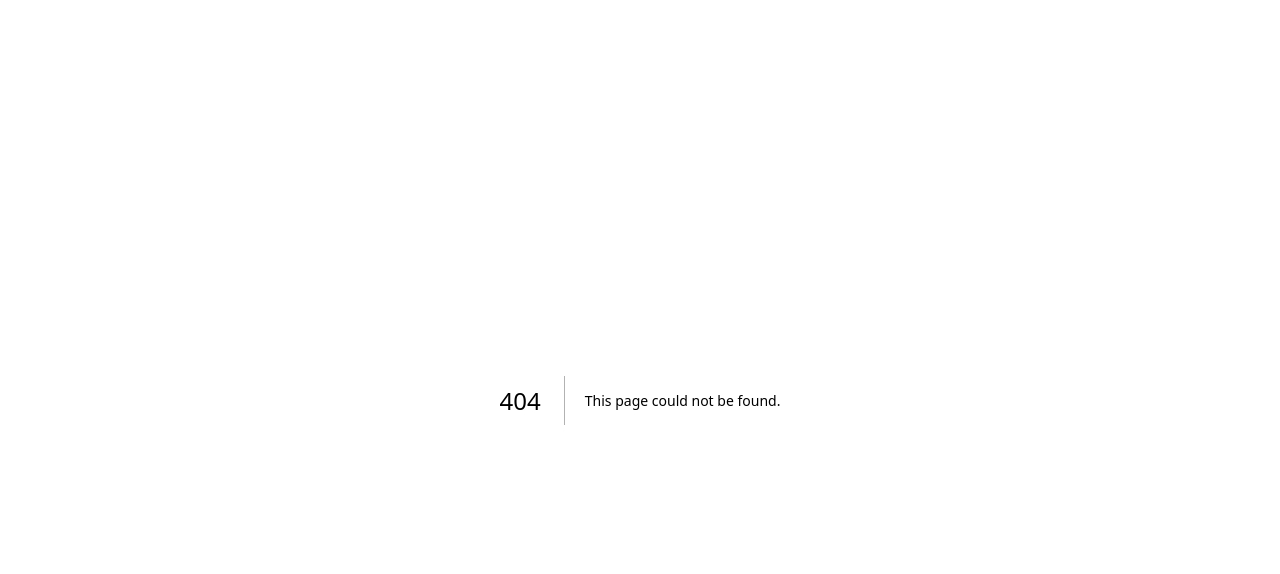
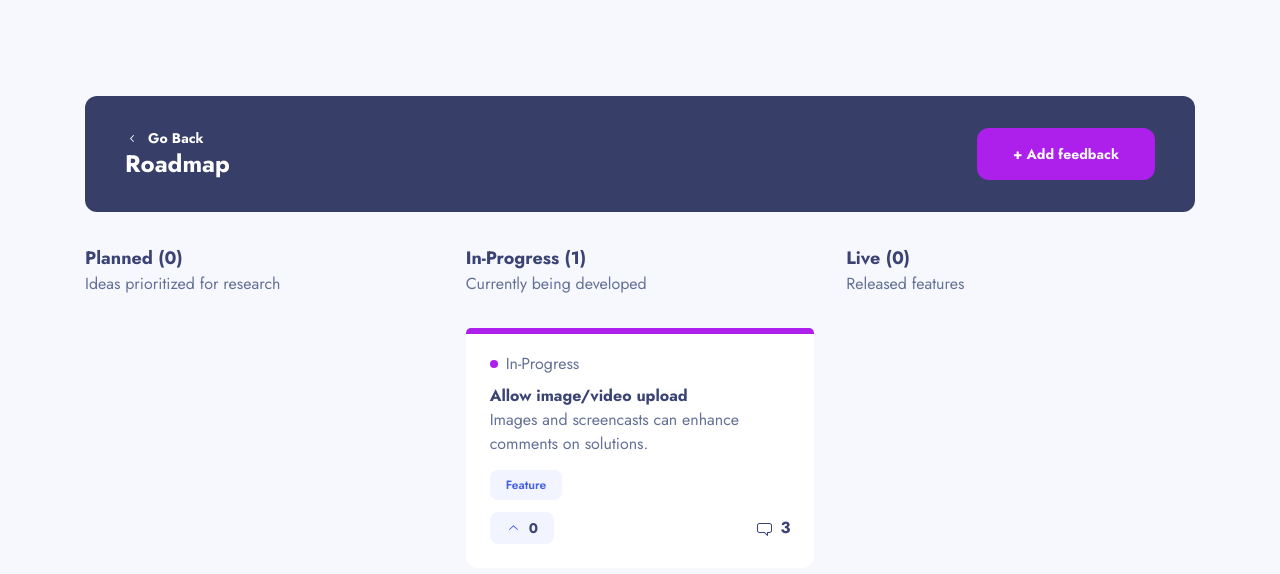
Before and after one commit to AlbaOngaro/product-feedback, a Next.js app: page /roadmap in a window 1280 px wide. Before the commit this address had no page. Shown: the top 574 px of the page. Built offline with nearby package versions, Linux system fonts and the light colour scheme.

Commit message:
feat: added roadmap page

```diff
--- a/src/components/atoms/badge/Badge.tsx
+++ b/src/components/atoms/badge/Badge.tsx
@@ -1,8 +1,10 @@
 import { twMerge } from "lib/utils/twMerge";
 import { PropsWithChildren } from "react";
 
+export type Variant = "danger" | "primary" | "info";
+
 interface Props extends PropsWithChildren {
-  variant?: "danger" | "primary" | "info";
+  variant?: Variant;
   className?: string;
 }
 
--- a/src/components/atoms/tag/Tag.tsx
+++ b/src/components/atoms/tag/Tag.tsx
@@ -10,7 +10,7 @@ export function Tag({
     <label
       htmlFor={name}
       className={twMerge(
-        "py-1.5 px-4	bg-alice-blue text-royal-blue font-semibold	text-xs	rounded-lg cursor-pointer transition-all duration-300 hover:bg-[#CFD7FF] after:content-[attr(for)] [&:has(input:checked)]:bg-royal-blue [&:has(input:checked)]:text-white",
+        "py-1.5 px-4 bg-alice-blue text-royal-blue font-semibold	text-xs	rounded-lg cursor-pointer transition-all duration-300 hover:bg-[#CFD7FF] after:content-[attr(for)] [&:has(input:checked)]:bg-royal-blue [&:has(input:checked)]:text-white",
         className,
       )}
     >
--- /dev/null
+++ b/src/components/organisms/roadmap-column/RoadmapColumn.tsx
@@ -0,0 +1,29 @@
+import { RoadmapItem } from "components/organisms/roadmap-item/RoadmapItem";
+import { State, Suggestion } from "lib/types";
+
+interface Props {
+  state: State;
+  description: string;
+  suggestions: Suggestion[];
+}
+
+export function RoadmapColumn({ state, description, suggestions }: Props) {
+  return (
+    <div className="col-span-4">
+      <header className="mb-8">
+        <strong className="text-[#3A4374] text-lg">
+          {state} ({suggestions.length})
+        </strong>
+        <p className="text-dark-blue-gray text-base font-normal">
+          {description}
+        </p>
+      </header>
+
+      <section className="flex flex-col gap-6">
+        {suggestions.map((suggestion) => (
+          <RoadmapItem key={suggestion.id} suggestion={suggestion} />
+        ))}
+      </section>
+    </div>
+  );
+}
--- /dev/null
+++ b/src/components/organisms/roadmap-item/RoadmapItem.tsx
@@ -0,0 +1,57 @@
+import { ChatBubbleIcon, ChevronUpIcon } from "@radix-ui/react-icons";
+import { Badge, Variant } from "components/atoms/badge/Badge";
+import { Card } from "components/atoms/card/Card";
+import { Tag } from "components/atoms/tag/Tag";
+import { State, Suggestion } from "lib/types";
+import { twMerge } from "lib/utils/twMerge";
+
+interface Props {
+  suggestion: Suggestion;
+}
+
+function getVariantFromState(state: State): Variant {
+  switch (state) {
+    case "Planned":
+      return "danger";
+    case "In-Progress":
+      return "primary";
+    case "Live":
+      return "info";
+  }
+}
+
+export function RoadmapItem({ suggestion }: Props) {
+  return (
+    <Card
+      className={twMerge(
+        "relative before:content-[''] before:absolute before:block before:h-[6px] before:top-0 before:left-0 before:right-0 before:rounded-[5px_5px_0_0]",
+        {
+          "before:bg-vivid-tangerine": suggestion.state === "Planned",
+          "before:bg-purple": suggestion.state === "In-Progress",
+          "before:bg-maya-blue": suggestion.state === "Live",
+        },
+      )}
+    >
+      <Badge variant={getVariantFromState(suggestion.state)}>
+        {suggestion.state}
+      </Badge>
+
+      <strong className="text-[#3A4374] inline-block mt-2">
+        {suggestion.title}
+      </strong>
+      <p className="text-dark-blue-gray mb-4">{suggestion.description}</p>
+      <Tag name={suggestion.category} disabled />
+
+      <footer className="flex flex-row justify-between mt-4">
+        <button className="h-fit flex flex-row items-center gap-2 py-1.5 px-4	bg-alice-blue text-[#3A4374] font-semibold text-xs rounded-lg cursor-pointer transition-all duration-300 hover:bg-[#CFD7FF] active:bg-royal-blue active:text-white">
+          <ChevronUpIcon className="text-royal-blue" />
+          <span className="text-sm	font-bold">{suggestion.votes}</span>
+        </button>
+
+        <span className="flex items-center gap-2 text-[#3A4374]">
+          <ChatBubbleIcon /> <strong>{suggestion.comments.length}</strong>
+        </span>
+      </footer>
+    </Card>
+  );
+}
--- /dev/null
+++ b/src/components/pages/roadmap/RoadmapPage.tsx
@@ -0,0 +1,58 @@
+import { CaretLeftIcon } from "@radix-ui/react-icons";
+import Link from "next/link";
+
+import { Button } from "components/atoms/button/Button";
+import { Card } from "components/atoms/card/Card";
+import { RoadmapColumn } from "components/organisms/roadmap-column/RoadmapColumn";
+
+import { suggestions } from "lib/utils/constants";
+
+export function RoadmapPage() {
+  return (
+    <main className="h-full w-full max-w-[1110px] m-auto grid grid-cols-12 gap-8 py-14 px-9 lg:py-24">
+      <Card
+        as="header"
+        variant="dark"
+        className="col-span-12 flex flex-row justify-between py-8 px-10"
+      >
+        <div>
+          <Link
+            href="/"
+            className="flex flex-row items-center gap-2 text-white text-sm	font-bold opacity-100 transition-opacity duration-300 hover:underline hover:opacity-80"
+          >
+            <CaretLeftIcon /> Go Back
+          </Link>
+          <h6 className="text-white text-2xl font-bold">Roadmap</h6>
+        </div>
+
+        <Button variant="primary">+ Add feedback</Button>
+      </Card>
+
+      <section className="col-span-12 grid grid-cols-12 gap-x-8">
+        <RoadmapColumn
+          state="Planned"
+          description="Ideas prioritized for research"
+          suggestions={suggestions.filter(
+            (suggestion) => suggestion.state === "Planned",
+          )}
+        />
+
+        <RoadmapColumn
+          state="In-Progress"
+          description="Currently being developed"
+          suggestions={suggestions.filter(
+            (suggestion) => suggestion.state === "In-Progress",
+          )}
+        />
+
+        <RoadmapColumn
+          state="Live"
+          description="Released features"
+          suggestions={suggestions.filter(
+            (suggestion) => suggestion.state === "Live",
+          )}
+        />
+      </section>
+    </main>
+  );
+}
--- a/src/lib/utils/constants.ts
+++ b/src/lib/utils/constants.ts
@@ -5,7 +5,7 @@ export const suggestion: Suggestion = {
   title: "Allow image/video upload ",
   description: "Images and screencasts can enhance comments on solutions.",
   votes: 0,
-  state: "Planned",
+  state: "In-Progress",
   comments: [
     {
       parentId: null,
--- /dev/null
+++ b/src/pages/roadmap.tsx
@@ -0,0 +1,3 @@
+import { RoadmapPage } from "components/pages/roadmap/RoadmapPage";
+
+export default RoadmapPage;
```
